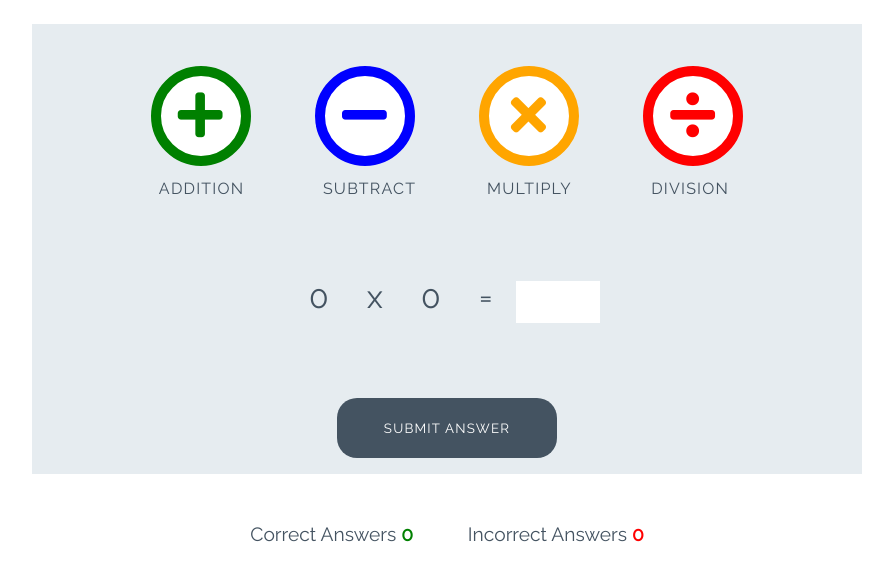
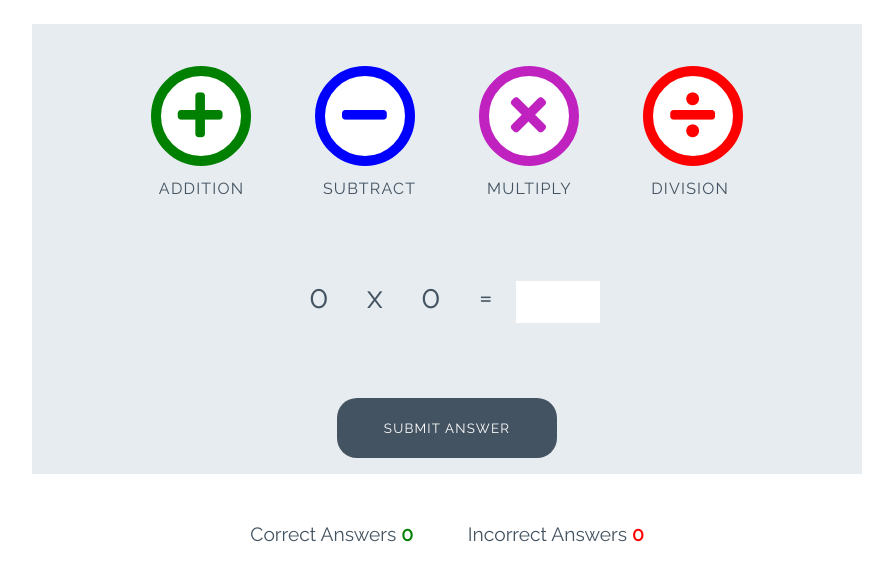
Before and after one commit to Ladyofgoats/Lydia-Love-Maths, a plain HTML site: page index.html in a window 1280 px wide. Shown: the part 79-660 px from the top of the page, without its empty margins (193-1086 px from the left). Drawn offline with Linux system fonts and the light colour scheme; files whose address does not match are found by name.

Commit message:
Changed to purple.

```diff
--- a/assets/css/style.css
+++ b/assets/css/style.css
@@ -130,14 +130,14 @@ body {
     color: white;
 }
 
-.btn--orange {
-    border-color: orange;
-    color: orange;
+.btn--purple {
+    border-color: rgb(192, 34, 192);
+    color: rgb(192, 34, 192);
 }
 
-.btn--orange:active,
-.btn--orange:hover {
-    background-color: darkorange;
+.btn--purple:active,
+.btn--purple:hover {
+    background-color: rgb(192, 34, 192);
     color: white;
 }
 
--- a/index.html
+++ b/index.html
@@ -27,7 +27,7 @@
             <button data-type="subtract" class="btn btn--big btn--blue">
                 <i class="fas fa-minus"></i>
             </button>
-            <button data-type="multiply" class="btn btn--big btn--orange">
+            <button data-type="multiply" class="btn btn--big btn--purple">
                 <i class="fas fa-times"></i>
             </button>
             <button data-type="division" class="btn btn--big btn--red">
```
